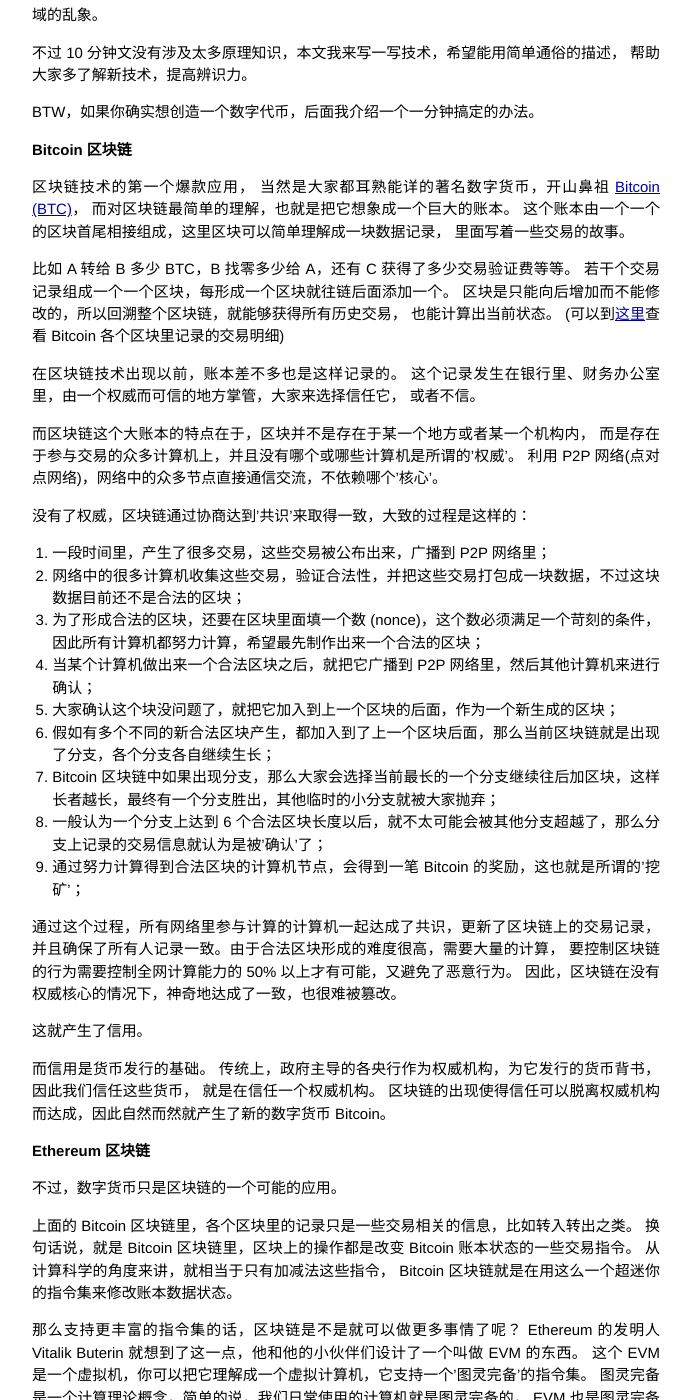
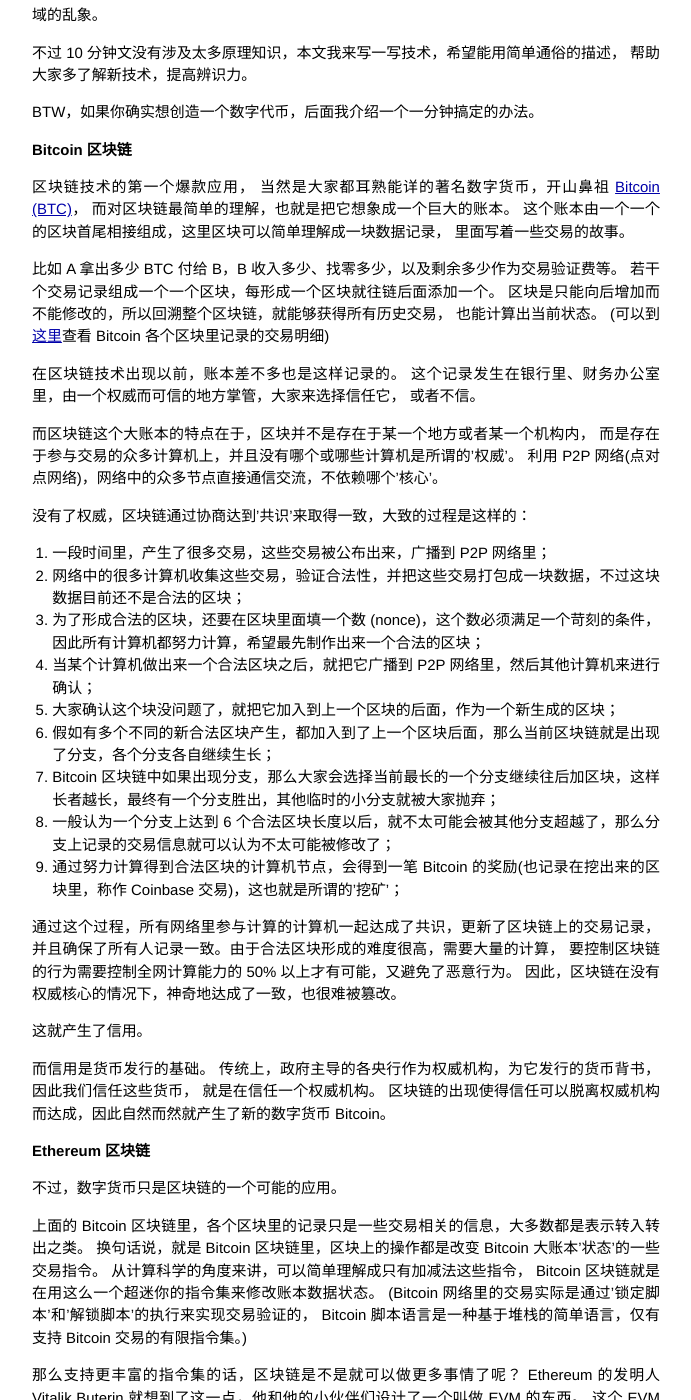
Before and after one commit to gnailuy/gnailuy.com, a Jekyll site: the page built from _posts/2018-01-13-ico-with-parity.markdown, in a window 1280 px wide and 1400 px high, scrolled down 235 px. Shown: the whole window, without its empty margins (294-985 px from the left). Built offline with Jekyll 4.4.1, drawn with Linux system fonts in a browser that asks for light colours; Markdown is read by kramdown in place of the engine named in the settings; comment, search, counter and statistics services are not loaded.

Commit message:
revise expression

```diff
--- a/_posts/2018-01-13-ico-with-parity.markdown
+++ b/_posts/2018-01-13-ico-with-parity.markdown
@@ -26,7 +26,7 @@
 这个账本由一个一个的区块首尾相接组成，这里区块可以简单理解成一块数据记录，
 里面写着一些交易的故事。
 
-比如 A 转给 B 多少 BTC，B 找零多少给 A，还有 C 获得了多少交易验证费等等。
+比如 A 拿出多少 BTC 付给 B，B 收入多少、找零多少，以及剩余多少作为交易验证费等。
 若干个交易记录组成一个一个区块，每形成一个区块就往链后面添加一个。
 区块是只能向后增加而不能修改的，所以回溯整个区块链，就能够获得所有历史交易，
 也能计算出当前状态。
@@ -49,8 +49,8 @@
 5. 大家确认这个块没问题了，就把它加入到上一个区块的后面，作为一个新生成的区块；
 6. 假如有多个不同的新合法区块产生，都加入到了上一个区块后面，那么当前区块链就是出现了分支，各个分支各自继续生长；
 7. Bitcoin 区块链中如果出现分支，那么大家会选择当前最长的一个分支继续往后加区块，这样长者越长，最终有一个分支胜出，其他临时的小分支就被大家抛弃；
-8. 一般认为一个分支上达到 6 个合法区块长度以后，就不太可能会被其他分支超越了，那么分支上记录的交易信息就认为是被'确认'了；
-9. 通过努力计算得到合法区块的计算机节点，会得到一笔 Bitcoin 的奖励，这也就是所谓的'挖矿'；
+8. 一般认为一个分支上达到 6 个合法区块长度以后，就不太可能会被其他分支超越了，那么分支上记录的交易信息就可以认为不太可能被修改了；
+9. 通过努力计算得到合法区块的计算机节点，会得到一笔 Bitcoin 的奖励(也记录在挖出来的区块里，称作 Coinbase 交易)，这也就是所谓的'挖矿'；
 
 通过这个过程，所有网络里参与计算的计算机一起达成了共识，更新了区块链上的交易记录，
 并且确保了所有人记录一致。由于合法区块形成的难度很高，需要大量的计算，
@@ -68,10 +68,12 @@
 
 不过，数字货币只是区块链的一个可能的应用。
 
-上面的 Bitcoin 区块链里，各个区块里的记录只是一些交易相关的信息，比如转入转出之类。
-换句话说，就是 Bitcoin 区块链里，区块上的操作都是改变 Bitcoin 账本状态的一些交易指令。
-从计算科学的角度来讲，就相当于只有加减法这些指令，
+上面的 Bitcoin 区块链里，各个区块里的记录只是一些交易相关的信息，大多数都是表示转入转出之类。
+换句话说，就是 Bitcoin 区块链里，区块上的操作都是改变 Bitcoin 大账本'状态'的一些交易指令。
+从计算科学的角度来讲，可以简单理解成只有加减法这些指令，
 Bitcoin 区块链就是在用这么一个超迷你的指令集来修改账本数据状态。
+(Bitcoin 网络里的交易实际是通过'锁定脚本'和'解锁脚本'的执行来实现交易验证的，
+Bitcoin 脚本语言是一种基于堆栈的简单语言，仅有支持 Bitcoin 交易的有限指令集。)
 
 那么支持更丰富的指令集的话，区块链是不是就可以做更多事情了呢？
 Ethereum 的发明人 Vitalik Buterin 就想到了这一点，他和他的小伙伴们设计了一个叫做 EVM 的东西。
```
